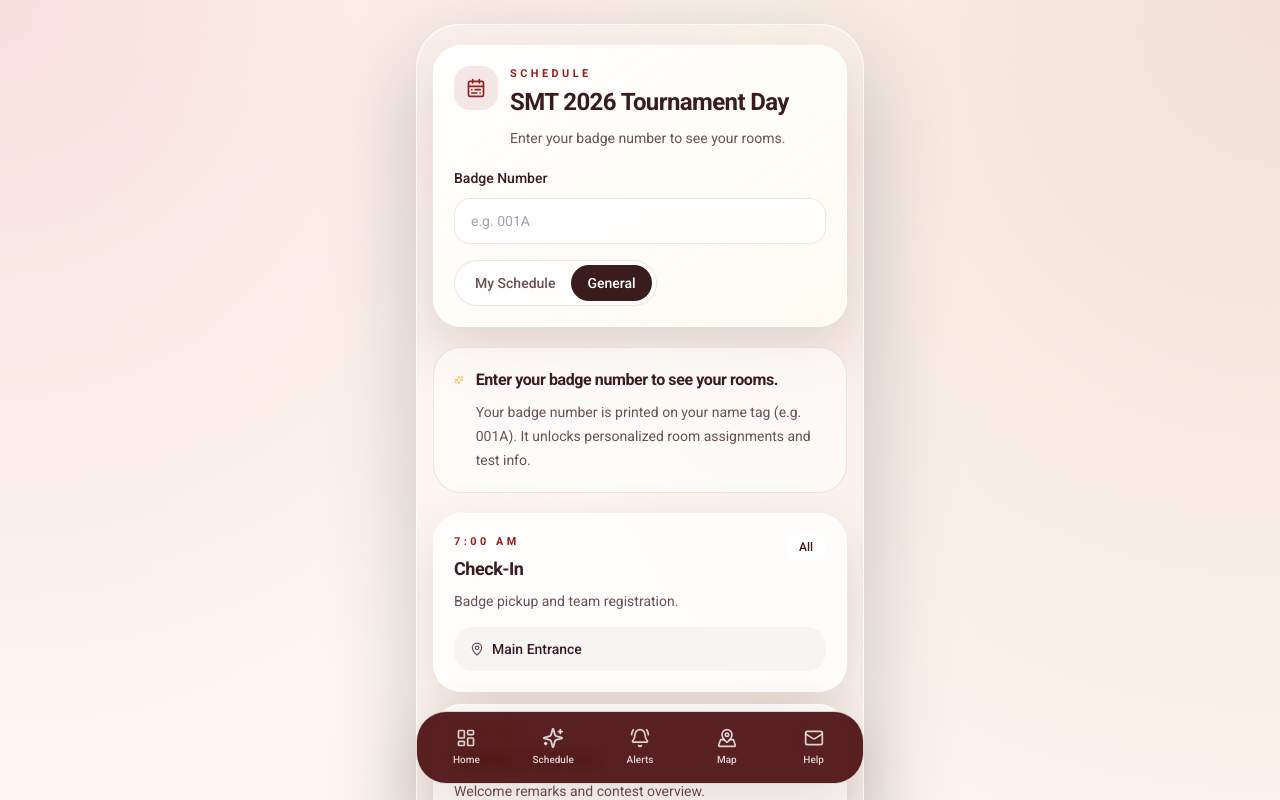
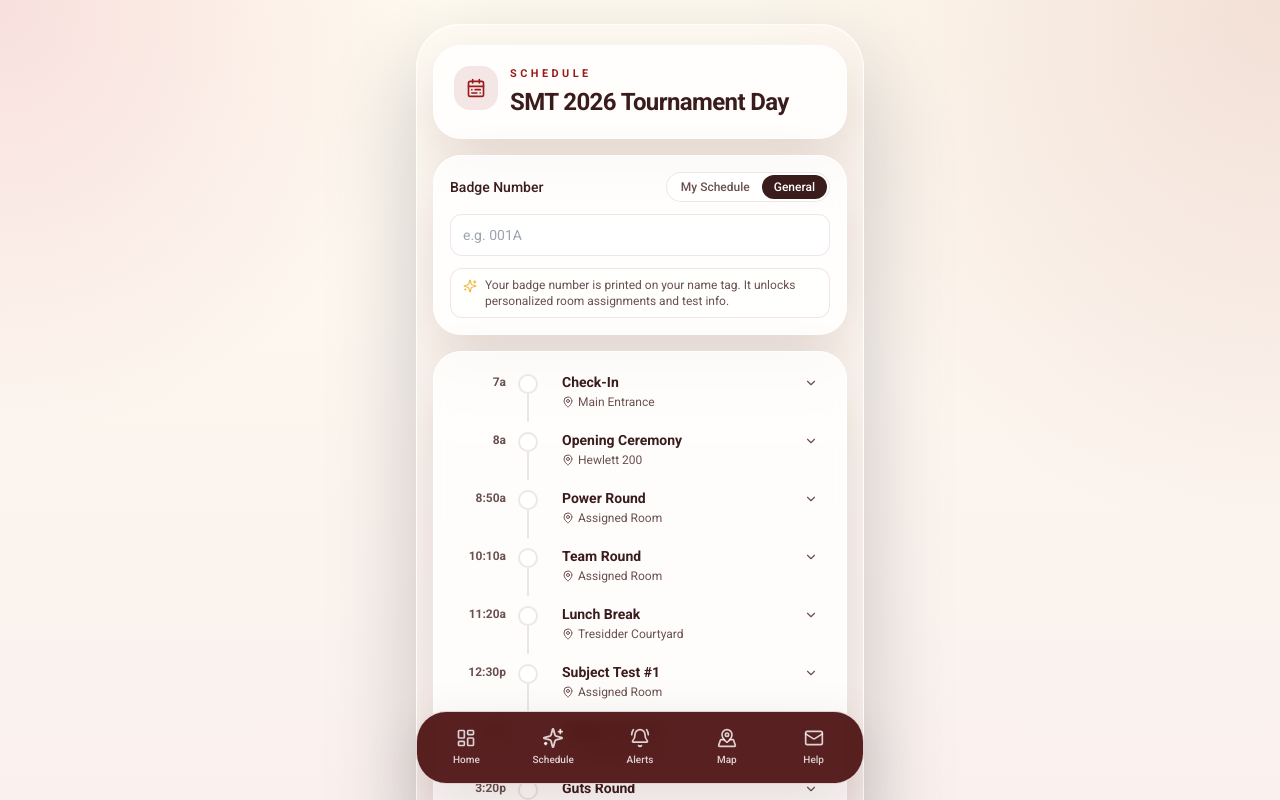
Before and after one commit to anishanne/participants, a Next.js app: page /schedule in a window 1280 px wide. Shown: the top 800 px of the page. Built offline with nearby package versions, Linux system fonts and the light colour scheme; no server answers; the database is empty.

Commit message:
redesign schedule view ot be slimmier

```diff
--- a/components/announcements-feed.tsx
+++ b/components/announcements-feed.tsx
@@ -17,7 +17,6 @@ export function AnnouncementsFeed() {
           <div>
             <p className="eyebrow">Announcements</p>
             <h1 className="section-title mt-1">Tournament updates</h1>
-            <p className="body-copy mt-2">Updates coming in live from SMT organizers. Need help? Contact us at <a href="mailto:info@stanfordmathtournament.org" className="text-xs text-[color:var(--ink-soft)] hover:underline">info@stanfordmathtournament.org</a></p>
           </div>
         </div>
       </section>
--- a/components/schedule-view.tsx
+++ b/components/schedule-view.tsx
@@ -1,10 +1,44 @@
 "use client";
 
-import { CalendarRange, Loader2, MapPin, Sparkles, User } from "lucide-react";
+import { CalendarRange, Check, ChevronDown, Loader2, MapPin, Radio, Sparkles, User } from "lucide-react";
 import { useCallback, useEffect, useState } from "react";
 import { useAppState } from "@/components/app-state-provider";
+import { TOURNAMENT_DATE } from "@/lib/demo-data";
 import { lookupStudent, type StudentLookupResult } from "@/lib/csv-lookup";
 import type { ResolvedScheduleSlot } from "@/lib/types";
+
+function parseTime(timeStr: string, tournamentDate: string): Date {
+  const base = new Date(tournamentDate);
+  const match = timeStr.match(/^(\d{1,2}):(\d{2})\s*(AM|PM)$/i);
+  if (!match) return base;
+  let hours = parseInt(match[1], 10);
+  const minutes = parseInt(match[2], 10);
+  const period = match[3].toUpperCase();
+  if (period === "PM" && hours !== 12) hours += 12;
+  if (period === "AM" && hours === 12) hours = 0;
+  const result = new Date(base);
+  result.setHours(hours, minutes, 0, 0);
+  return result;
+}
+
+function getSlotStatus(
+  slot: { time: string },
+  nextSlot: { time: string } | null,
+  tournamentDate: string
+): "completed" | "current" | "upcoming" | "none" {
+  const now = new Date();
+  const tDay = new Date(tournamentDate);
+  if (now.toDateString() !== tDay.toDateString()) return "none";
+
+  const start = parseTime(slot.time, tournamentDate);
+  const end = nextSlot
+    ? parseTime(nextSlot.time, tournamentDate)
+    : new Date(start.getTime() + 90 * 60 * 1000);
+
+  if (now >= end) return "completed";
+  if (now >= start && now < end) return "current";
+  return "upcoming";
+}
 
 export function ScheduleView() {
   const { generalSchedule, preferences, updatePreferences } = useAppState();
@@ -12,6 +46,14 @@ export function ScheduleView() {
   const [lookupResult, setLookupResult] = useState<StudentLookupResult | null>(null);
   const [lookupError, setLookupError] = useState(false);
   const [loading, setLoading] = useState(false);
+  const [expandedId, setExpandedId] = useState<string | null>(null);
+  const [, setTick] = useState(0);
+
+  // Re-render every 30s to update current event indicator
+  useEffect(() => {
+    const interval = setInterval(() => setTick((t) => t + 1), 30_000);
+    return () => clearInterval(interval);
+  }, []);
 
   const doLookup = useCallback(async (badge: string) => {
     if (!badge) {
@@ -19,10 +61,8 @@ export function ScheduleView() {
       setLookupError(false);
       return;
     }
-
     setLoading(true);
     setLookupError(false);
-
     try {
       const result = await lookupStudent(badge);
       setLookupResult(result);
@@ -35,14 +75,12 @@ export function ScheduleView() {
     }
   }, []);
 
-  // Look up when badge number changes (debounced)
   useEffect(() => {
     if (!preferences.studentId) {
       setLookupResult(null);
       setLookupError(false);
       return;
     }
-
     const timeout = setTimeout(() => doLookup(preferences.studentId), 300);
     return () => clearTimeout(timeout);
   }, [preferences.studentId, doLookup]);
@@ -62,9 +100,9 @@ export function ScheduleView() {
     : generalSchedule.map((slot) => ({ ...slot, isPersonalized: false }));
 
   return (
-    <div className="space-y-5">
-      <section className="panel bg-[linear-gradient(145deg,rgba(255,255,255,0.85),rgba(255,251,240,0.95))] p-5">
     <div className="space-y-4">
+      {/* Header — matches map page style */}
+      <section className="panel p-5">
         <div className="flex items-start gap-3">
           <div className="rounded-2xl bg-[rgba(152,28,29,0.1)] p-3 text-[color:var(--crimson)]">
             <CalendarRange className="h-5 w-5" />
@@ -72,59 +110,20 @@ export function ScheduleView() {
           <div>
             <p className="eyebrow">Schedule</p>
             <h1 className="section-title mt-1">SMT 2026 Tournament Day</h1>
-              <p className="body-copy mt-2">
-                Enter your badge number to see your rooms.
-              </p>
           </div>
         </div>
-          <label className="block space-y-2">
-            <span className="text-sm font-medium text-[color:var(--ink)]">Badge Number</span>
-            <div className="relative">
-              <input
-                value={preferences.studentId}
-                onChange={(event) => updatePreferences({ studentId: event.target.value.trim() })}
-                placeholder="e.g. 001A"
-                className="w-full rounded-2xl border border-[color:var(--line)] bg-white/85 px-4 py-3 text-sm text-[color:var(--ink)] outline-none transition focus:border-[color:var(--crimson)]"
-              />
-              {loading ? (
-                <Loader2 className="absolute right-4 top-1/2 h-4 w-4 -translate-y-1/2 animate-spin text-[color:var(--ink-soft)]" />
-              ) : null}
-            </div>
-          </label>
+      </section>
 
-          {/* Student found banner */}
-          {lookupResult ? (
-            <div className="flex items-center gap-3 rounded-[1.2rem] border border-emerald-200 bg-emerald-50/80 px-4 py-3">
-              <User className="h-4 w-4 shrink-0 text-emerald-600" />
-              <div className="min-w-0 flex-1">
-                <p className="text-sm font-semibold text-emerald-900 truncate">
-                  {lookupResult.studentName}
-                </p>
-                <p className="text-xs text-emerald-700 truncate">
-                  Team {lookupResult.teamNumber} &middot; {lookupResult.teamName}
-                  {lookupResult.tests ? ` · ${lookupResult.tests}` : ""}
-                </p>
-              </div>
-            </div>
-          ) : null}
-
-          {/* Not found */}
-          {lookupError && preferences.studentId ? (
-            <div className="rounded-[1.2rem] border border-[rgba(152,28,29,0.15)] bg-[rgba(152,28,29,0.04)] px-4 py-3">
-              <p className="text-sm text-[color:var(--crimson)]">
-                No student found for badge &ldquo;{preferences.studentId}&rdquo;
-              </p>
-              <a href="mailto:info@stanfordmathtournament.org" className="mt-1 block text-xs text-[color:var(--ink-soft)] hover:underline">
-                Need help? Contact info@stanfordmathtournament.org
-              </a>
-            </div>
-          ) : null}
-
-          <div className="inline-flex rounded-full border border-[color:var(--line)] bg-white/85 p-1">
+      {/* Badge lookup */}
+      <section className="panel p-4">
+        <div className="space-y-3">
+          <div className="flex items-center justify-between">
+            <label className="text-sm font-medium text-[color:var(--ink)]">Badge Number</label>
+            <div className="inline-flex rounded-full border border-[color:var(--line)] bg-white/85 p-0.5">
               <button
                 type="button"
                 onClick={() => setMode("personalized")}
-              className={`rounded-full px-4 py-2 text-sm font-medium transition ${
+                className={`rounded-full px-3 py-1 text-xs font-medium transition ${
                   showPersonalized ? "bg-[color:var(--ink)] text-white" : "text-[color:var(--ink-soft)]"
                 }`}
               >
@@ -133,7 +132,7 @@ export function ScheduleView() {
               <button
                 type="button"
                 onClick={() => setMode("general")}
-              className={`rounded-full px-4 py-2 text-sm font-medium transition ${
+                className={`rounded-full px-3 py-1 text-xs font-medium transition ${
                   !showPersonalized ? "bg-[color:var(--ink)] text-white" : "text-[color:var(--ink-soft)]"
                 }`}
               >
@@ -141,66 +140,151 @@ export function ScheduleView() {
               </button>
             </div>
           </div>
+
+          <div className="relative">
+            <input
+              value={preferences.studentId}
+              onChange={(event) => updatePreferences({ studentId: event.target.value.trim() })}
+              placeholder="e.g. 001A"
+              className="w-full rounded-xl border border-[color:var(--line)] bg-white/85 px-3 py-2.5 text-sm text-[color:var(--ink)] outline-none transition focus:border-[color:var(--crimson)]"
+            />
+            {loading ? (
+              <Loader2 className="absolute right-3 top-1/2 h-4 w-4 -translate-y-1/2 animate-spin text-[color:var(--ink-soft)]" />
+            ) : null}
+          </div>
+
+          {lookupResult ? (
+            <div className="flex items-center gap-2 rounded-xl border border-emerald-200 bg-emerald-50/80 px-3 py-2">
+              <User className="h-3.5 w-3.5 shrink-0 text-emerald-600" />
+              <p className="text-xs font-medium text-emerald-900 truncate">
+                {lookupResult.studentName} &middot; Team {lookupResult.teamNumber}
+                {lookupResult.tests ? ` · ${lookupResult.tests}` : ""}
+              </p>
+            </div>
+          ) : null}
+
+          {lookupError && preferences.studentId ? (
+            <div className="rounded-xl border border-[rgba(152,28,29,0.15)] bg-[rgba(152,28,29,0.04)] px-3 py-2">
+              <p className="text-xs text-[color:var(--crimson)]">
+                No student found for &ldquo;{preferences.studentId}&rdquo;
+              </p>
+              <a href="mailto:info@stanfordmathtournament.org" className="text-[10px] text-[color:var(--ink-soft)] hover:underline">
+                Need help? Contact info@stanfordmathtournament.org
+              </a>
+            </div>
+          ) : null}
+
+          {!lookupResult && !lookupError && !preferences.studentId ? (
+            <div className="flex items-start gap-2 rounded-xl border border-[color:var(--line)] bg-white/50 px-3 py-2">
+              <Sparkles className="mt-0.5 h-3.5 w-3.5 shrink-0 text-[color:var(--gold)]" />
+              <p className="text-xs text-[color:var(--ink-soft)]">
+                Your badge number is printed on your name tag. It unlocks personalized room assignments and test info.
+              </p>
+            </div>
+          ) : null}
+        </div>
       </section>
 
-      {!lookupResult && mode === "personalized" ? (
-        <section className="panel-muted p-5">
-          <div className="flex items-start gap-3">
-            <Sparkles className="mt-0.5 h-5 w-5 text-[color:var(--gold)]" />
-            <div>
-              <h2 className="text-base font-semibold tracking-tight">
-                {preferences.studentId ? "Looking up your schedule..." : "Enter your badge number to see your rooms."}
-              </h2>
-              <p className="body-copy mt-2">
-                Your badge number is printed on your name tag (e.g. 001A). It unlocks personalized room assignments and test info.
-              </p>
-            </div>
-          </div>
-        </section>
-      ) : null}
-
-      <section className="space-y-3">
-        {displayedSlots.map((slot) => {
+      {/* Timeline */}
+      <section className="panel px-4 py-3">
+        <div className="relative">
+          {displayedSlots.map((slot, i) => {
+            const nextSlot = i + 1 < displayedSlots.length ? displayedSlots[i + 1] : null;
+            const status = getSlotStatus(slot, nextSlot, TOURNAMENT_DATE);
+            const isLast = i === displayedSlots.length - 1;
+            const isExpanded = expandedId === slot.id;
             const personalized = slot.isPersonalized;
-          const displayTitle = personalized && slot.personalizedTitle
-            ? slot.personalizedTitle
-            : slot.title;
-          const displayLocation = personalized && slot.personalizedLocation
-            ? slot.personalizedLocation
-            : slot.location;
+            const displayTitle = personalized && slot.personalizedTitle ? slot.personalizedTitle : slot.title;
+            const displayLocation = personalized && slot.personalizedLocation ? slot.personalizedLocation : slot.location;
+            const isCompleted = status === "completed";
+            const isCurrent = status === "current";
 
             return (
-            <article key={slot.id} className="panel p-5">
-              <div className="flex items-start justify-between gap-4">
-                <div>
-                  <p className="eyebrow">{slot.time}</p>
-                  <h2 className="mt-1 text-lg font-semibold tracking-tight text-[color:var(--ink)]">
-                    {displayTitle}
-                  </h2>
-                  {personalized && slot.personalizedTitle && slot.personalizedTitle !== slot.title ? (
-                    <p className="mt-1 text-xs text-[color:var(--ink-soft)]">
-                      General: {slot.title}
-                    </p>
+              <div key={slot.id} className="flex gap-3">
+                {/* Time column */}
+                <div className={`w-14 shrink-0 pt-2.5 text-right text-xs font-semibold ${
+                  isCompleted ? "text-[color:var(--ink-soft)]/50 line-through" : isCurrent ? "text-[color:var(--crimson)]" : "text-[color:var(--ink-soft)]"
+                }`}>
+                  {slot.time.replace(":00 ", " ").replace(" AM", "a").replace(" PM", "p")}
+                </div>
+
+                {/* Timeline dot + line */}
+                <div className="flex flex-col items-center">
+                  <div className={`mt-2.5 flex h-5 w-5 shrink-0 items-center justify-center rounded-full ${
+                    isCompleted
+                      ? "bg-emerald-100"
+                      : isCurrent
+                        ? "bg-[color:var(--crimson)] shadow-[0_0_0_4px_rgba(152,28,29,0.12)]"
+                        : "border-2 border-[color:var(--line)] bg-white"
+                  }`}>
+                    {isCompleted ? (
+                      <Check className="h-3 w-3 text-emerald-600" />
+                    ) : isCurrent ? (
+                      <Radio className="h-3 w-3 text-white animate-pulse" />
                     ) : (
-                    <p className="mt-2 text-sm text-[color:var(--ink-soft)]">{slot.description}</p>
+                      <div className="h-1.5 w-1.5 rounded-full bg-[color:var(--ink-soft)]/30" />
                     )}
                   </div>
-                <span className="pill">{slot.track}</span>
+                  {!isLast ? (
+                    <div className={`w-0.5 flex-1 ${
+                      isCompleted ? "bg-emerald-200" : "bg-[color:var(--line)]"
+                    }`} />
+                  ) : null}
                 </div>
-              <div className="mt-4 flex items-center justify-between rounded-[1.2rem] bg-[rgba(59,28,28,0.04)] px-4 py-3 text-sm">
-                <span className="inline-flex items-center gap-2 font-medium text-[color:var(--ink)]">
-                  <MapPin className="h-3.5 w-3.5 text-[color:var(--ink-soft)]" />
-                  {displayLocation}
-                </span>
-                {personalized ? (
-                  <span className="rounded-full bg-[rgba(152,28,29,0.12)] px-3 py-1 text-xs font-semibold text-[color:var(--crimson)]">
-                    Your Room
+
+                {/* Content */}
+                <button
+                  type="button"
+                  onClick={() => setExpandedId(isExpanded ? null : slot.id)}
+                  className={`mb-1 flex-1 rounded-xl px-3 py-2 text-left transition ${
+                    isCurrent ? "bg-[rgba(152,28,29,0.04)]" : "hover:bg-white/60"
+                  }`}
+                >
+                  <div className="flex items-start justify-between gap-2">
+                    <div className="min-w-0 flex-1">
+                      <div className="flex items-center gap-2">
+                        <p className={`text-sm font-semibold truncate ${
+                          isCompleted ? "text-[color:var(--ink-soft)]/60" : "text-[color:var(--ink)]"
+                        }`}>
+                          {displayTitle}
+                        </p>
+                        {isCurrent ? (
+                          <span className="shrink-0 rounded-full bg-[color:var(--crimson)] px-2 py-0.5 text-[10px] font-bold text-white">
+                            NOW
                           </span>
                         ) : null}
                       </div>
-            </article>
+                      <div className="mt-0.5 flex items-center gap-1 text-xs text-[color:var(--ink-soft)]">
+                        <MapPin className="h-3 w-3 shrink-0" />
+                        <span className="truncate">{displayLocation}</span>
+                        {personalized ? (
+                          <span className="ml-1 shrink-0 rounded-full bg-[rgba(152,28,29,0.1)] px-1.5 py-0.5 text-[10px] font-semibold text-[color:var(--crimson)]">
+                            Yours
+                          </span>
+                        ) : null}
+                      </div>
+                    </div>
+                    <ChevronDown className={`mt-1 h-3.5 w-3.5 shrink-0 text-[color:var(--ink-soft)] transition ${
+                      isExpanded ? "rotate-180" : ""
+                    }`} />
+                  </div>
+
+                  {isExpanded ? (
+                    <div className="mt-2 space-y-1 border-t border-[color:var(--line)] pt-2">
+                      <p className="text-xs text-[color:var(--ink-soft)]">{slot.description}</p>
+                      <span className="inline-block rounded-full border border-[color:var(--line)] px-2 py-0.5 text-[10px] font-medium text-[color:var(--ink-soft)]">
+                        {slot.track}
+                      </span>
+                      {personalized && slot.personalizedTitle && slot.personalizedTitle !== slot.title ? (
+                        <p className="text-[10px] text-[color:var(--ink-soft)]">General: {slot.title}</p>
+                      ) : null}
+                    </div>
+                  ) : null}
+                </button>
+              </div>
             );
           })}
+        </div>
       </section>
     </div>
   );
```
Lines whose indentation alone changed are shown as unchanged.
